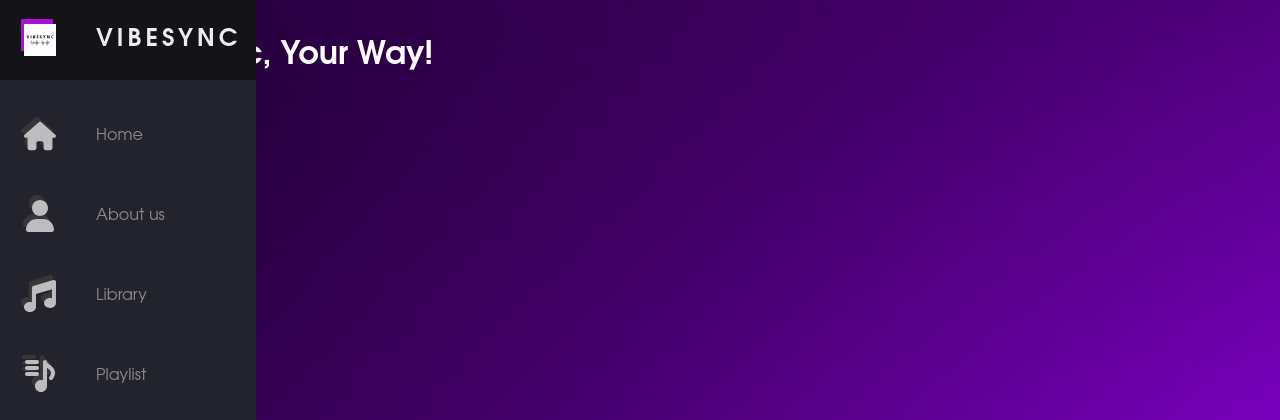
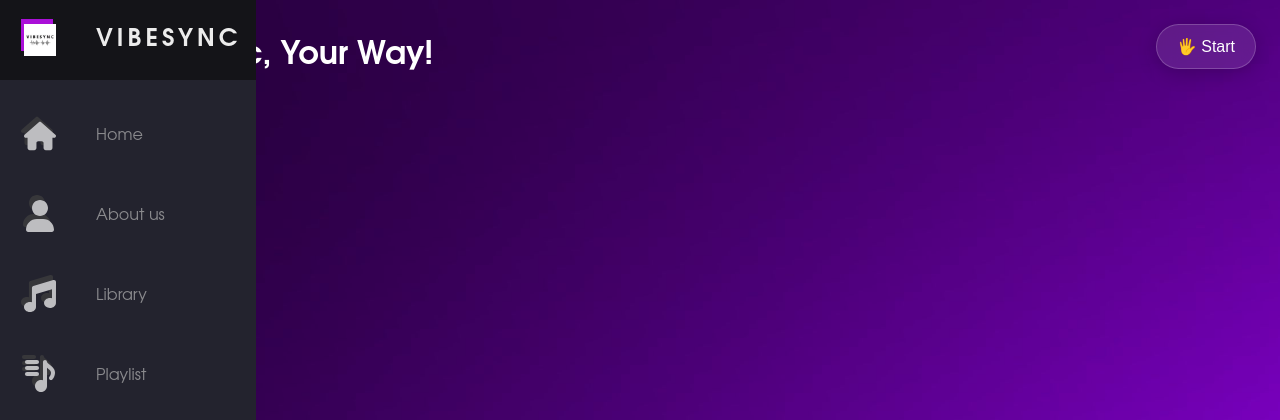
Before and after one commit to abirsinha5116/VibeSync, a Flask app: template templates/index.html in a window 1280 px wide. Shown: the top 420 px of the page. Run offline with Flask 3, Linux system fonts and the light colour scheme; the template is opened without the code that fills it, so the values that code supplies are empty; some libraries are stand-ins or nearby versions.

Commit message:
Integration Completed for Gestures

```diff
--- a/app.py
+++ b/app.py
@@ -65,6 +65,29 @@ def handle_gesture(data):
     print(f"Gesture received: {data['gesture']}")
     emit('gesture', data, broadcast=True)
 
+import subprocess
+
+gesture_process = None
+gesture_running = False
+
+@app.route("/toggle-gesture")
+def toggle_gesture():
+    global gesture_process, gesture_running
+
+    if not gesture_running or gesture_process is None or gesture_process.poll() is not None:
+        # Start gesture detection
+        gesture_process = subprocess.Popen(["python", "NewGestures.py"])
+        gesture_running = True
+        return jsonify({"status": "started", "message": "Gesture detection started."})
+    else:
+        # Stop gesture detection
+        gesture_process.terminate()
+        gesture_process = None
+        gesture_running = False
+        return jsonify({"status": "stopped", "message": "Gesture detection stopped."})
+
+
+
 # @app.route('/detect-emotion', methods=['POST'])
 # def detect_emotion():
 #     result = subprocess.run(['python', 'emotion_detector.py'], capture_output=True, text=True)
--- a/templates/index.html
+++ b/templates/index.html
@@ -23,6 +23,43 @@
             font-weight: bold;
             z-index: 1000;
         }
+
+        #gestureControlContainer {
+            position: fixed;
+            top: 1.5rem;
+            right: 1.5rem;
+            z-index: 1000;
+            }
+
+            #gestureToggleBtn {
+            padding: 12px 20px;
+            border-radius: 30px;
+            backdrop-filter: blur(10px);
+            background: rgba(255, 255, 255, 0.1);
+            border: 1px solid rgba(255, 255, 255, 0.2);
+            box-shadow: 0 4px 20px rgba(0, 0, 0, 0.2);
+            color: white;
+            font-size: 16px;
+            font-weight: 500;
+            display: flex;
+            align-items: center;
+            justify-content: center;
+            gap: 8px;
+            cursor: pointer;
+            transition: all 0.3s ease;
+            }
+
+            #gestureToggleBtn:hover {
+            background: rgba(255, 255, 255, 0.2);
+            box-shadow: 0 6px 25px rgba(0, 0, 0, 0.3);
+            }
+
+            #gestureToggleBtn.active {
+            background: rgba(0, 255, 0, 0.2);
+            border: 1px solid lime;
+            box-shadow: 0 6px 25px lime;
+            }
+
     </style>
 </head>
 
@@ -117,20 +154,33 @@
 
             switch (gesture) {
                 case "PLAY":
+                    if (audioElement.paused) {
+                        audioElement.play();
+                        updateMasterIcon();
+                    }
+                    break;
+
                 case "PAUSE":
-                document.getElementById("masterPlay").click();
+                    if (!audioElement.paused) {
+                        audioElement.pause();
+                        updateMasterIcon();
+                    }
                     break;
+
                 case "NEXT_TRACK":
                     document.getElementById("next").click();
                     break;
+
                 case "PREVIOUS_TRACK":
                     document.getElementById("previous").click();
                     break;
+
                 case "VOLUME_UP":
                     let upVol = Math.min(1, parseFloat(volumeBar.value) + 0.1);
                     volumeBar.value = upVol;
                     volumeBar.dispatchEvent(new Event('input'));
                     break;
+
                 case "VOLUME_DOWN":
                     let downVol = Math.max(0, parseFloat(volumeBar.value) - 0.1);
                     volumeBar.value = downVol;
@@ -138,7 +188,38 @@
                     break;
             }
             });
+
     </script>
+    <div id="gestureControlContainer" class="top-right-gesture-btn">
+        <button id="gestureToggleBtn">🖐 Start</button>
+    </div>
+
+    <!-- Gesture Toggle Script -->
+    <script>
+        const toggleBtn = document.getElementById("gestureToggleBtn");
+        let gestureActive = false;
+
+        toggleBtn.addEventListener("click", () => {
+            fetch("/toggle-gesture")
+            .then(res => res.json())
+            .then(data => {
+                if (data.status === "started") {
+                gestureActive = true;
+                toggleBtn.classList.add("active");
+                toggleBtn.innerText = "🖐 Stop";
+                } else {
+                gestureActive = false;
+                toggleBtn.classList.remove("active");
+                toggleBtn.innerText = "🖐 Start";
+                }
+            })
+            .catch(err => {
+                alert("Error toggling gesture control.");
+                console.error(err);
+            });
+        });
+    </script>
+
 
 </body>
 
```
Also changed, not shown: NewGestures.py (+34 -14 lines). Lines whose indentation alone changed are shown as unchanged.
